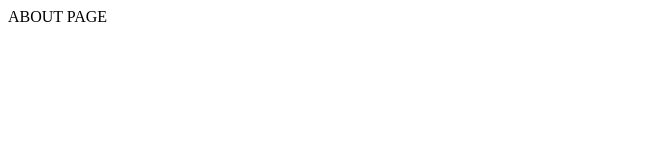
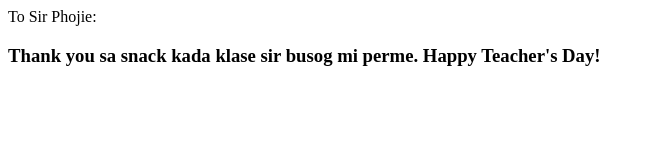
Before and after one commit to Bubbless23/Portfolio, a plain HTML site: page about.html in a window 1280 px wide. Shown: the whole page, without its empty margins (0-654 px from the left). Drawn offline with Linux system fonts and the light colour scheme.

Commit message:
add message to about page

```diff
--- a/about.html
+++ b/about.html
@@ -7,6 +7,9 @@
     <title>about</title>
 </head>
 <body>
-    <h>ABOUT PAGE</h>
+    <h>To Sir Phojie:</h>
+    <h3>
+        Thank you sa snack kada klase sir busog mi perme. Happy Teacher's Day!
+    </h3>
 </body>
 </html>
```
